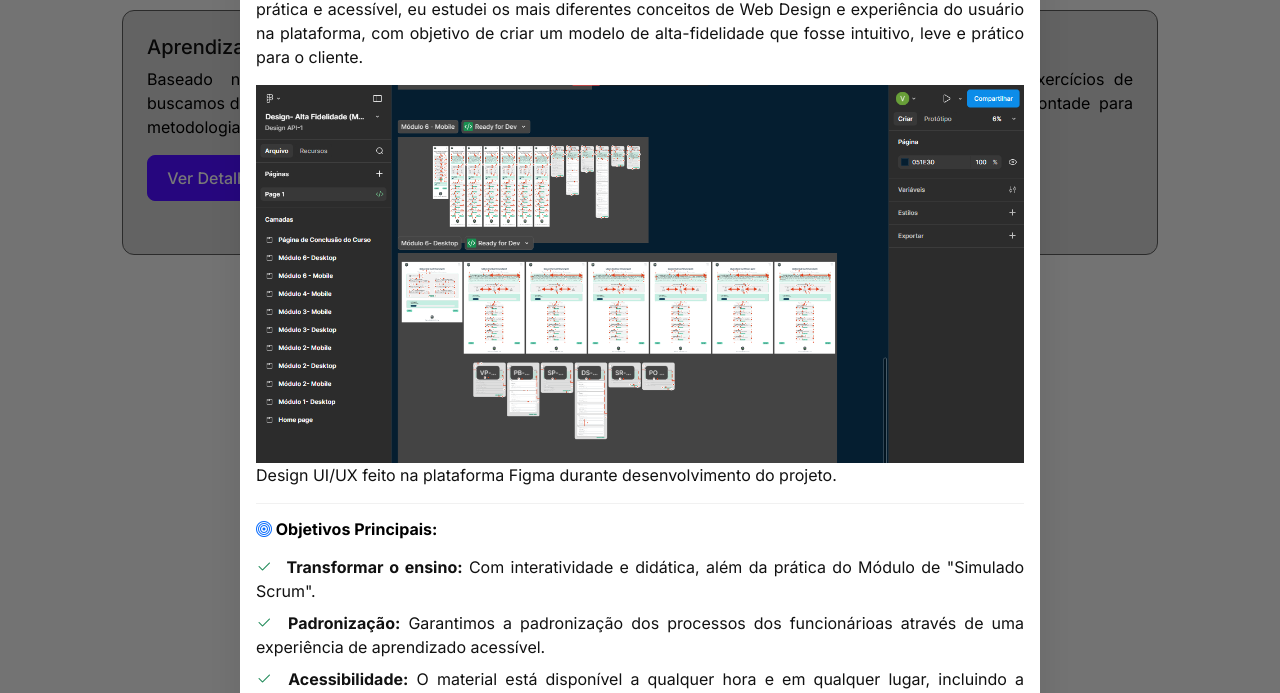
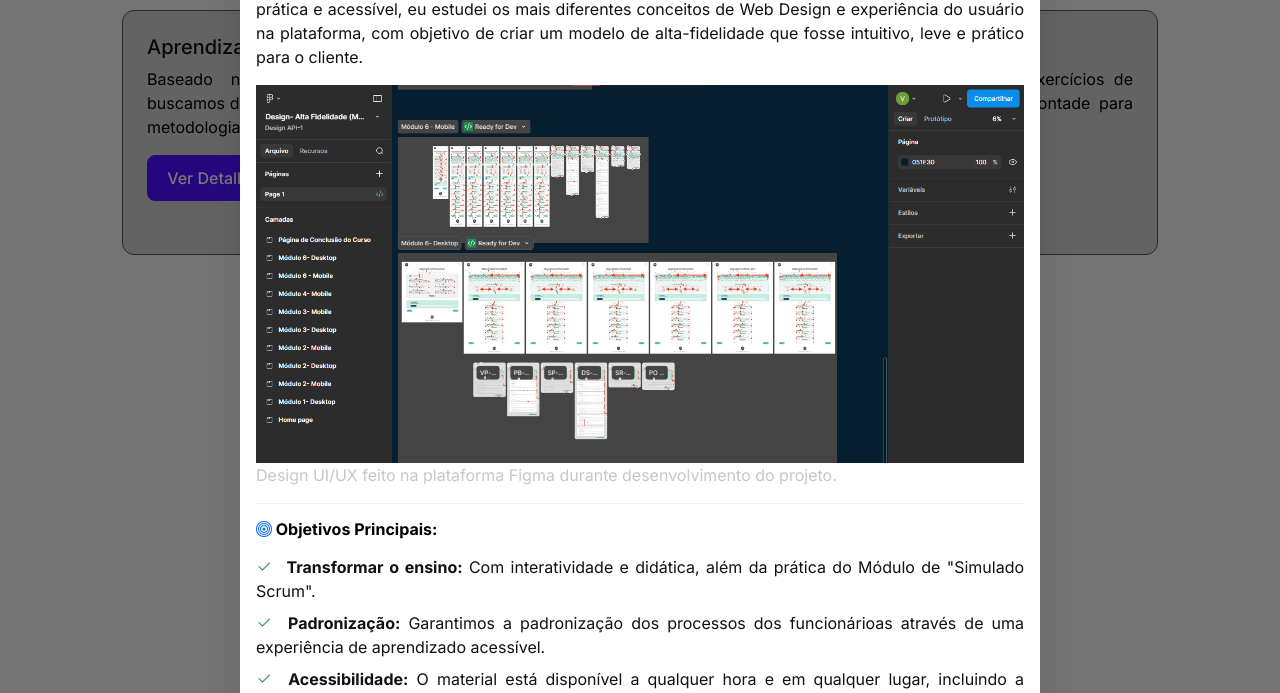
Before and after one commit to ViniciusAmante/portfolio_vinicius_amante, a Flask app: page /projetos in a window 1280 px wide, after a click on "Ver Detalhes". Shown: the part 286-979 px from the top of the page. Run offline with Flask 3, Linux system fonts and the light colour scheme.

Commit message:
Legenda imagem Modal

```diff
--- a/templates/projetos.html
+++ b/templates/projetos.html
@@ -43,7 +43,7 @@
             Sendo assim, fiz parte do Team Dev desse projeto, cuidando mais centradamente do Design e da UI/UX da plataforma. Dessa maneira, como o intuito era criar uma plataforma educacional interativa, prática e acessível, eu estudei os mais diferentes conceitos de Web Design e experiência do usuário na plataforma, com objetivo de criar um modelo de alta-fidelidade que fosse intuitivo, leve e prático para o cliente.
         </p>
         <img src="{{ url_for('static', filename='img/figma_print.png') }}" alt="Print Figma" class="img-fluid">
-            <p class="legenda"> Design UI/UX feito na plataforma Figma durante desenvolvimento do projeto. </p>
+            <figcaption> Design UI/UX feito na plataforma Figma durante desenvolvimento do projeto. </figcaption>
 
         <hr>
 
```
